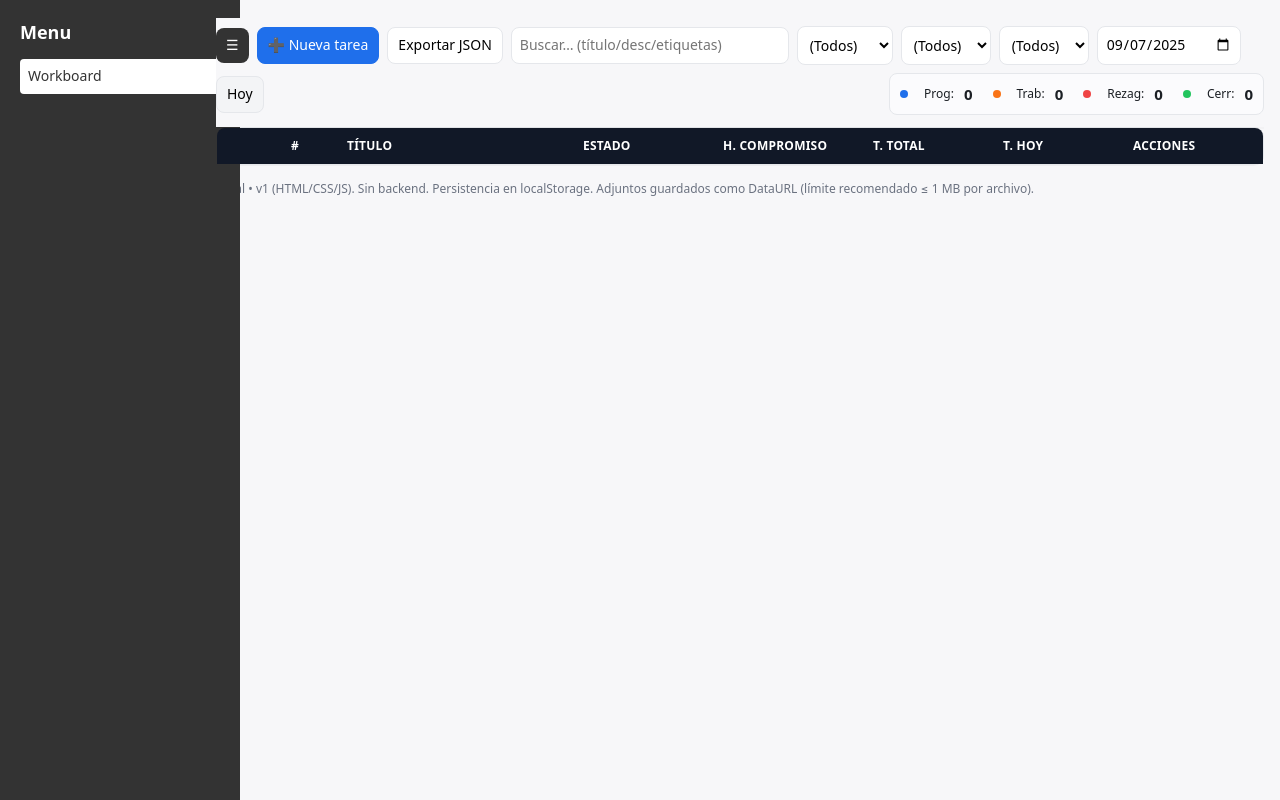
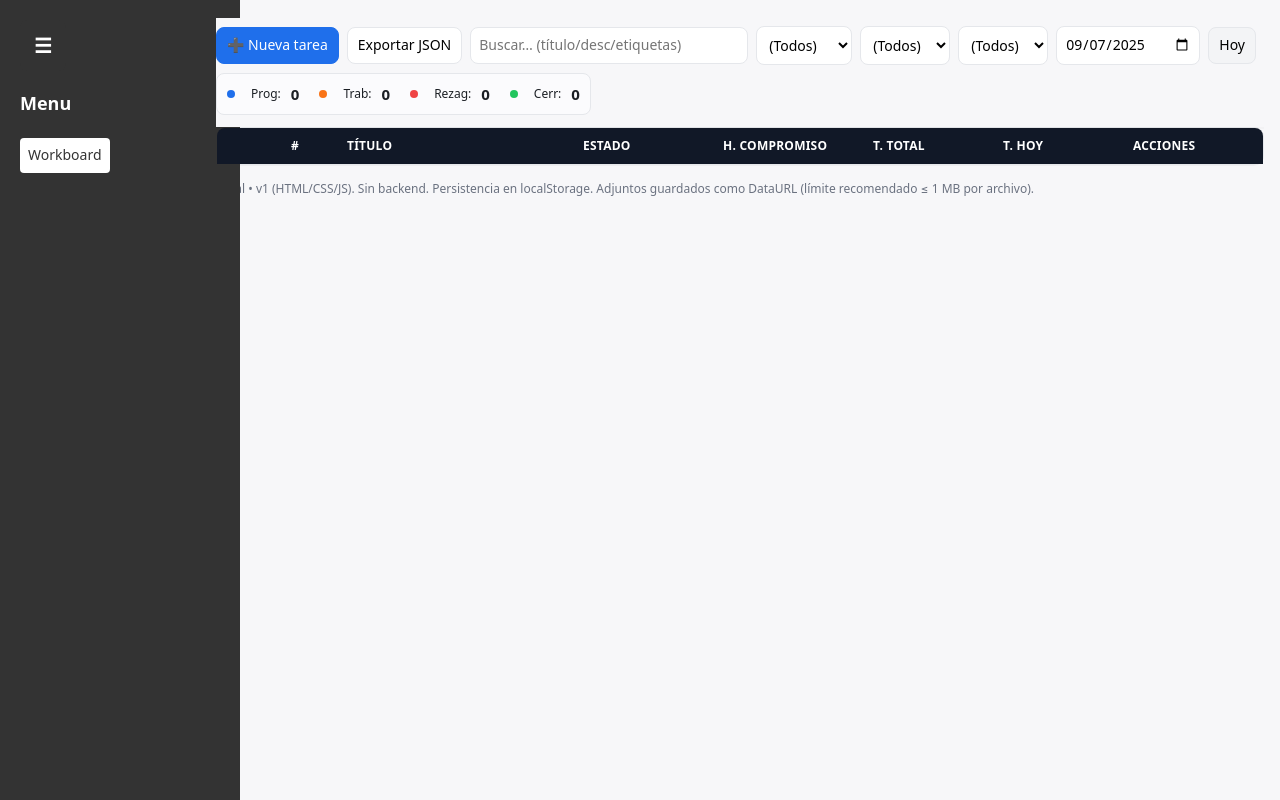
Before and after one commit to 1RV1NG-Y/workboard, a plain HTML site: page gestor_personal_tablero_v_1.html in a window 1280 px wide. Drawn offline with Linux system fonts and the light colour scheme.

Commit message:
Refine sidebar toggle

```diff
--- a/gestor_personal_tablero_v_1.html
+++ b/gestor_personal_tablero_v_1.html
@@ -8,6 +8,7 @@
 </head>
   <body>
     <aside class="sidebar">
+      <button class="burger" id="menuToggle">☰</button>
       <h2>Menu</h2>
       <nav>
         <a href="#" class="active">Workboard</a>
@@ -17,7 +18,6 @@
     <div class="container">
     <div class="header">
       <div class="toolbar">
-        <button class="burger" id="menuToggle">☰</button>
         <button class="btn primary" id="btnNueva">➕ Nueva tarea</button>
         <button class="btn" id="btnExport">Exportar JSON</button>
         <input class="input" id="q" placeholder="Buscar… (título/desc/etiquetas)" style="width:260px"/>
--- a/style.css
+++ b/style.css
@@ -14,14 +14,31 @@
     }
     html,body{height:100%}
     body{margin:0;background:var(--bg);color:var(--ink);font:14px/1.35 system-ui, -apple-system, Segoe UI, Roboto, Ubuntu, Cantarell, "Helvetica Neue", Arial;}
-    .sidebar{width:200px;position:fixed;top:0;bottom:0;left:0;background:#333;color:#fff;padding:20px;transition:transform .3s}
+    .sidebar{
+      width:200px;
+      position:fixed;
+      top:0;
+      bottom:0;
+      left:0;
+      background:#333;
+      color:#fff;
+      padding:20px;
+      transition:width .3s;
+      overflow:hidden;
+      display:flex;
+      flex-direction:column;
+      align-items:flex-start;
+    }
     .sidebar h2{margin-top:0;font-size:18px;color:#fff}
     .sidebar a{display:block;color:#fff;text-decoration:none;margin:8px 0;padding:8px;border-radius:4px}
     .sidebar a:hover,.sidebar a.active{background:#fff;color:#333}
     .content{margin-left:200px;overflow:auto;transition:margin-left .3s}
-    body.collapsed .sidebar{transform:translateX(-100%)}
-    body.collapsed .content{margin-left:0}
-    .burger{background:#333;border:0;color:#fff;padding:8px 10px;border-radius:8px;cursor:pointer}
+    body.collapsed .sidebar{width:60px;padding:20px 0}
+    body.collapsed .sidebar h2,
+    body.collapsed .sidebar nav{display:none}
+    body.collapsed .content{margin-left:60px}
+    .burger{background:#333;border:0;color:#fff;padding:12px 14px;border-radius:8px;cursor:pointer;font-size:20px;font-weight:bold;margin-bottom:20px}
+    body.collapsed .sidebar .burger{align-self:center}
     button, input, select, textarea{font:inherit}
     /* Layout */
     .container{max-width:1200px;margin:18px auto;padding:0 16px}
```
